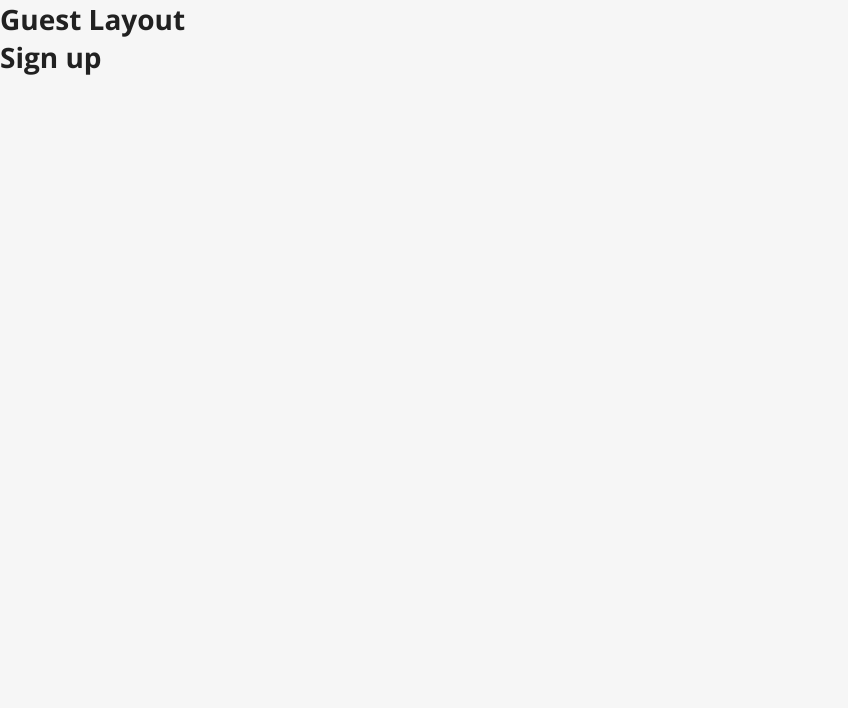
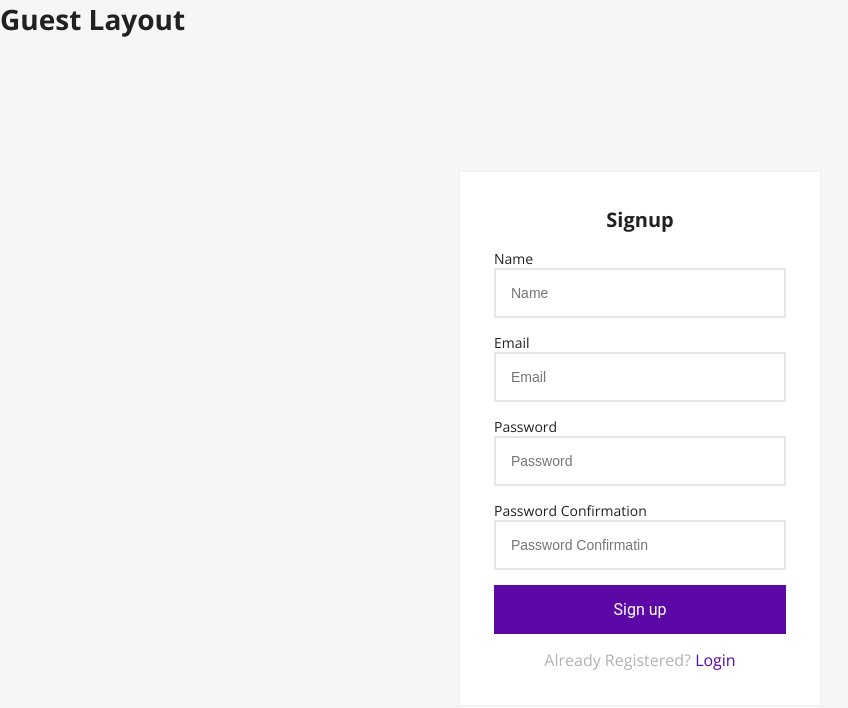
Before and after one commit to emekambachu/react-laravel-admin-dashboard, a React (Vite) app in the folder frontend/: page /signup in a window 1280 px wide. Shown: the top 708 px of the page, without its empty margins (0-848 px from the left). Built offline with nearby package versions, Linux system fonts and the light colour scheme.

Commit message:
working on axios client

```diff
--- a/frontend/package.json
+++ b/frontend/package.json
@@ -11,6 +11,7 @@
   },
   "dependencies": {
     "autoprefixer": "^10.4.20",
+    "axios": "^1.7.9",
     "react": "^18.2.0",
     "react-dom": "^18.2.0",
     "react-router-dom": "^7.1.1",
--- a/frontend/src/pages/Login.jsx
+++ b/frontend/src/pages/Login.jsx
@@ -9,9 +9,9 @@ export const Login = () => {
     return (
         <>
           <div className="login-signup-form animated fadeInDown">
+            <div className="form">
 
-            <div className="form">
-              <h1 className="text-center">Login</h1>
+              <h1 className="title">Login</h1>
               <form onSubmit={onSubmit}>
                 <div className="form-group">
                   <label htmlFor="email">Email</label>
@@ -28,8 +28,8 @@ export const Login = () => {
                   Not Registered? <Link to="/signup">Create an account</Link>
                 </p>
               </form>
+
             </div>
-
           </div>
         </>
     )
--- a/frontend/src/pages/Signup.jsx
+++ b/frontend/src/pages/Signup.jsx
@@ -1,9 +1,45 @@
+import {Link} from "react-router-dom";
+
 export const Signup = () => {
-    return (
-      <>
-        <div>
-          <h1>Sign up</h1>
+
+  const onSubmit = (e) => {
+    e.preventDefault();
+  }
+
+  return (
+    <>
+      <div className="login-signup-form animated fadeInDown">
+        <div className="form">
+
+          <h1 className="title">Signup</h1>
+          <form onSubmit={onSubmit}>
+            <div className="form-group">
+              <label htmlFor="email">Name</label>
+              <input type="text" id="name" name="name" placeholder="Name"/>
+            </div>
+            <div className="form-group">
+              <label htmlFor="email">Email</label>
+              <input type="email" id="email" name="email" placeholder="Email"/>
+            </div>
+            <div className="form-group">
+              <label htmlFor="password">Password</label>
+              <input type="password" id="password" name="password" placeholder="Password"/>
+            </div>
+            <div className="form-group">
+              <label htmlFor="password-confirmation">Password Confirmation</label>
+              <input type="password" id="password-confirmation" name="password-confirmation"
+                     placeholder="Password Confirmatin"/>
+            </div>
+            <div className="form-group">
+              <button type="submit" className="btn btn-block">Sign up</button>
+            </div>
+            <p className="message">
+              Already Registered? <Link to="/login">Login</Link>
+            </p>
+          </form>
+
         </div>
-      </>
-    )
+      </div>
+    </>
+  )
 }
```
Also changed, not shown: frontend/src/utils/axios-client.js (added, +31 -0 lines), 2 other files (tests, documents, lock files or other folders).
